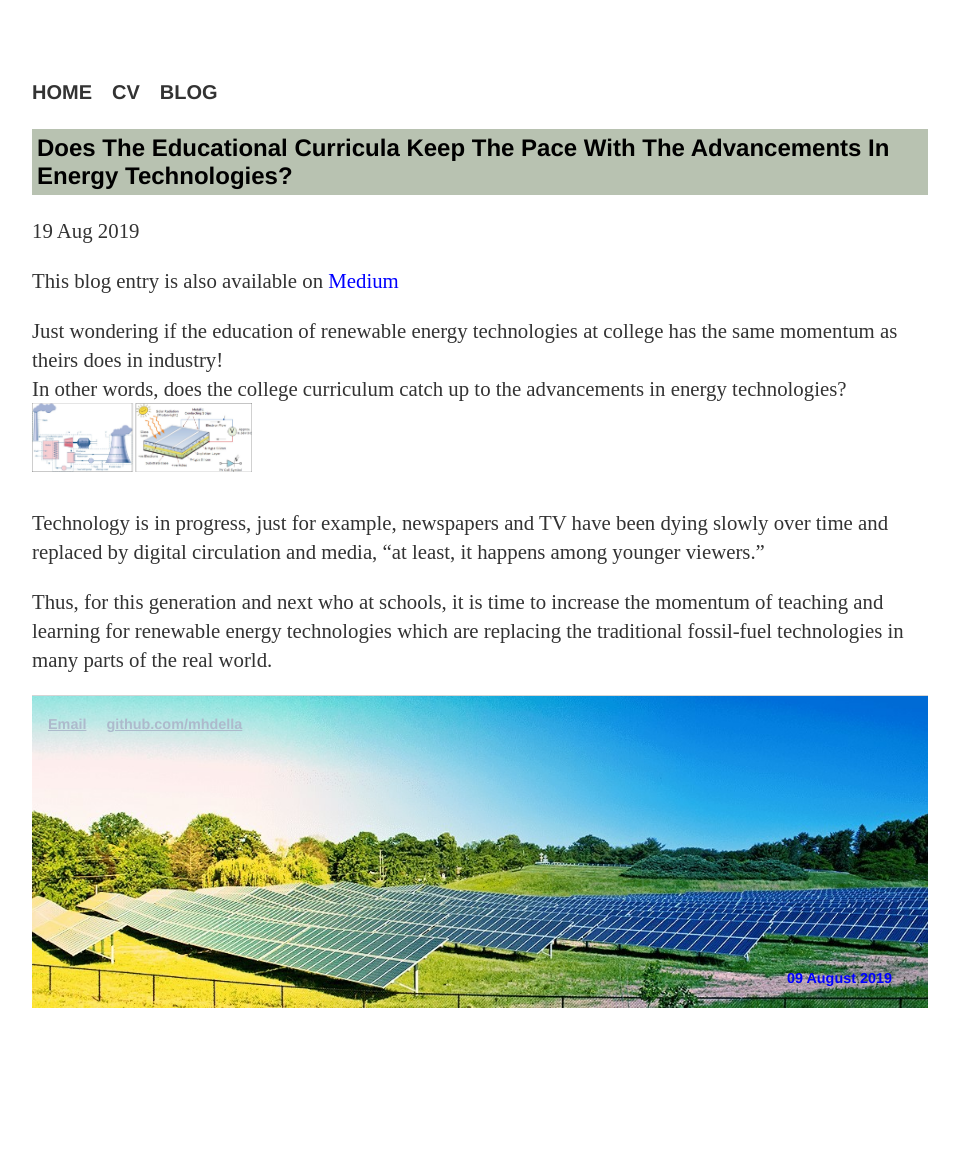
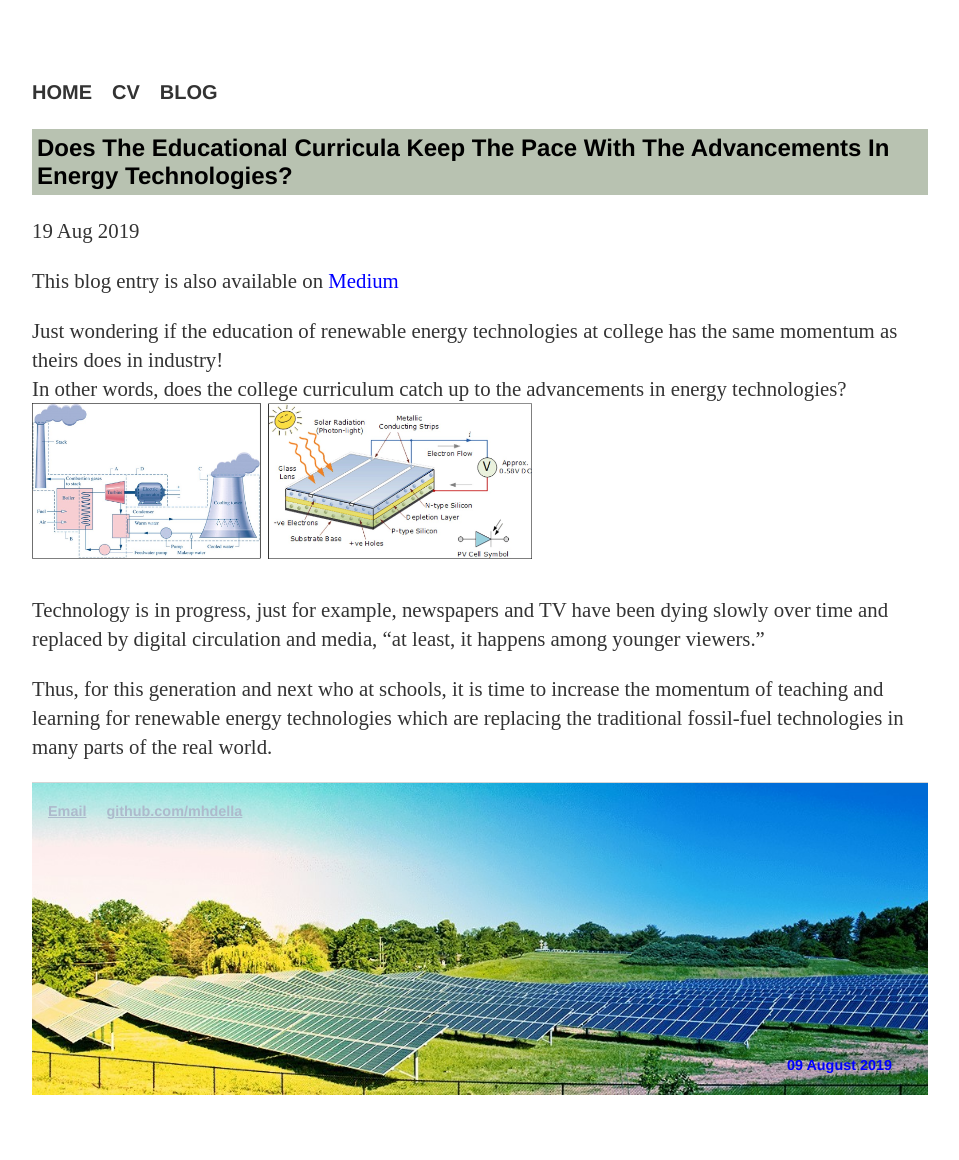
Before and after one commit to MohamedAbuella/MohamedAbuella.github.io, a Jekyll site: the page built from _posts/2019-08-19-Education_Curricula_&Advances_Renewables.html, in a window 1280 px wide. Shown: the whole page, without its empty margins (160-1119 px from the left). Built offline with Jekyll 4.4.1, drawn with Linux system fonts in a browser that asks for light colours; nearby versions of some CDN libraries; a script that is not in the unit is left out; comment, search, counter and statistics services are not loaded; before the commit the page ends 1073 px from its top, so only the background shows below that.

Commit message:
Update 2019-08-19-Education_Curricula_&Advances_Renewables.html

```diff
--- a/_posts/2019-08-19-Education_Curricula_&Advances_Renewables.html
+++ b/_posts/2019-08-19-Education_Curricula_&Advances_Renewables.html
@@ -11,8 +11,7 @@ tags:     [Blog]
 " target="_blank" style="color:blue">Medium </a> </p>
 <p> Just wondering if the education of renewable energy technologies at college has the same momentum as theirs does in industry!
 <br> In other words, does the college curriculum catch up to the advancements in energy technologies?
-<br>
-<img src="/icons/Conventional_vs_Renewable.jpg" width="220" height="277"  ALIGN=”right” />
+<img src="/icons/Conventional_vs_Renewable.jpg" width="500" height="677"  ALIGN=”right” />
 <br>
 <br> Technology is in progress, just for example, newspapers and TV have been dying slowly over time and replaced by digital circulation and media, “at least, it happens among younger viewers.”
 <p> Thus, for this generation and next who at schools, it is time to increase the momentum of teaching and learning for renewable energy technologies which are replacing the traditional fossil-fuel technologies in many parts of the real world.
```
